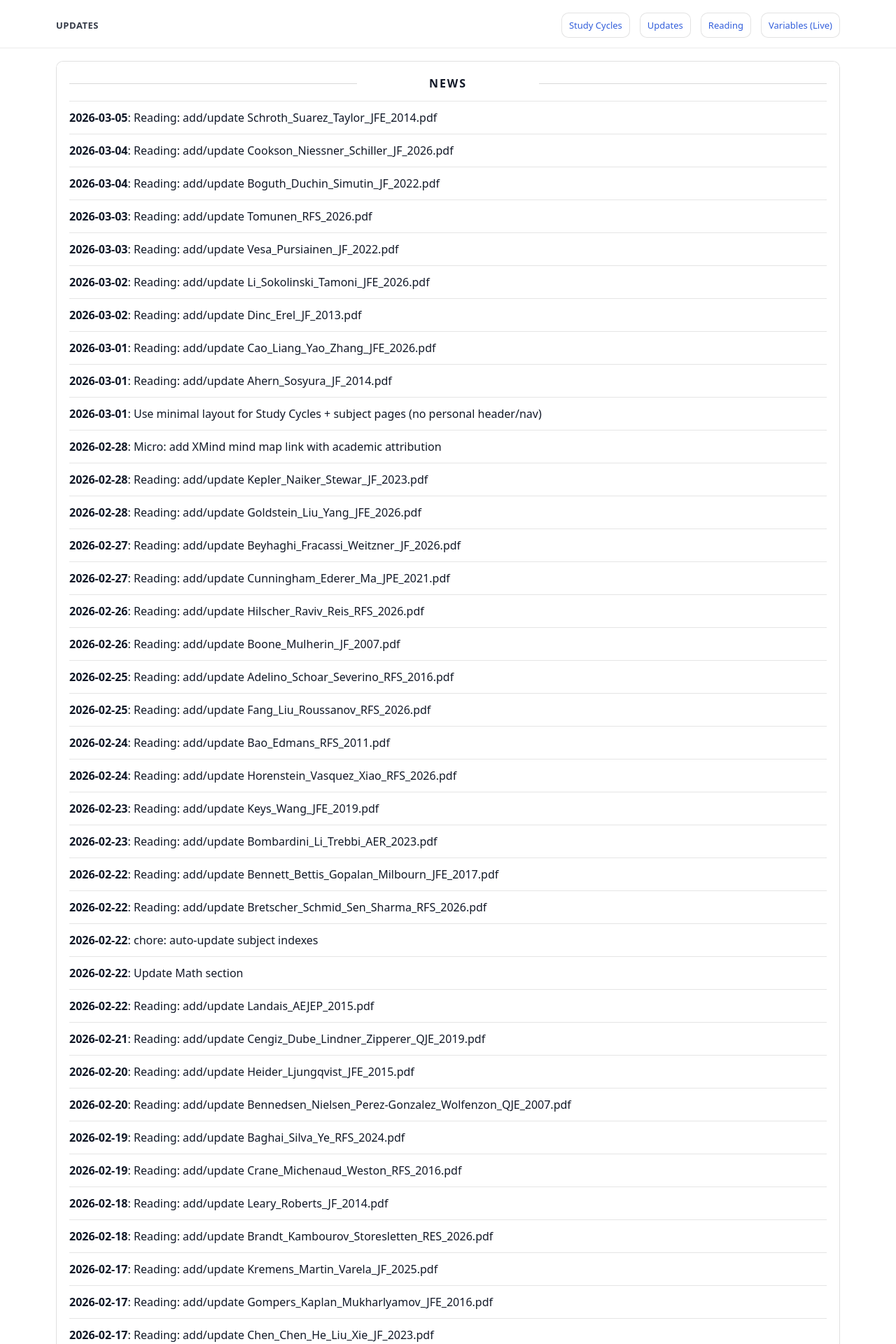
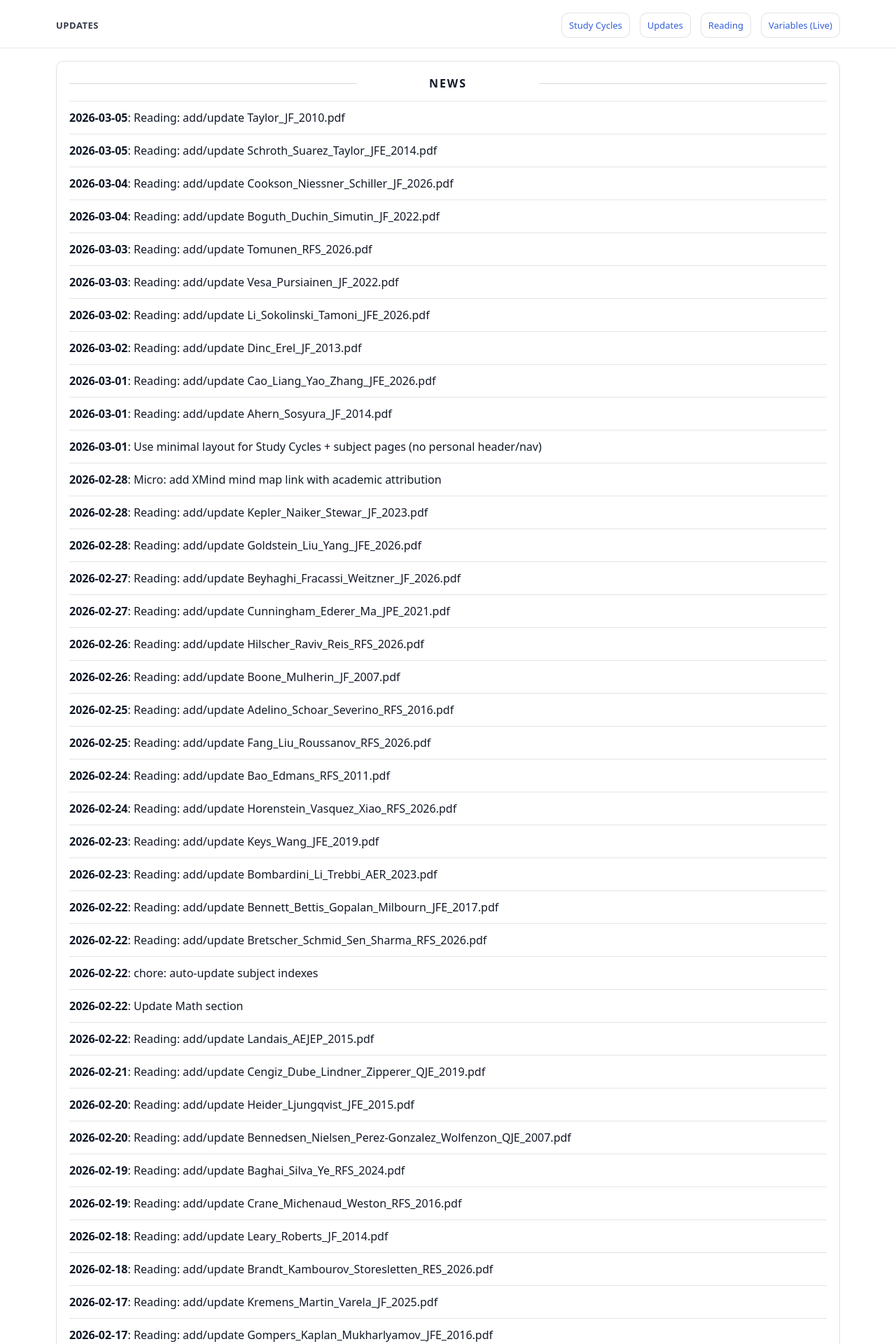
Before and after one commit to yaxinzn/study-archive, a Jekyll site: the page built from updates/index.md, in a window 1280 px wide. Shown: the top 1920 px of the page at 70% size. Built offline with Jekyll 4.4.1, drawn with Linux system fonts in a browser that asks for light colours; some of the changed text lies outside the part shown.

Commit message:
chore: update NEWS feed

```diff
--- a/_data/news.yml
+++ b/_data/news.yml
@@ -1,4 +1,7 @@
 # Auto-generated update history (sorted newest -> oldest). Do not edit manually.
+- ts: "1772709326"
+  date: "2026-03-05"
+  title: "Reading: add/update Taylor_JF_2010.pdf"
 - ts: "1772707120"
   date: "2026-03-05"
   title: "Reading: add/update Schroth_Suarez_Taylor_JFE_2014.pdf"
```
